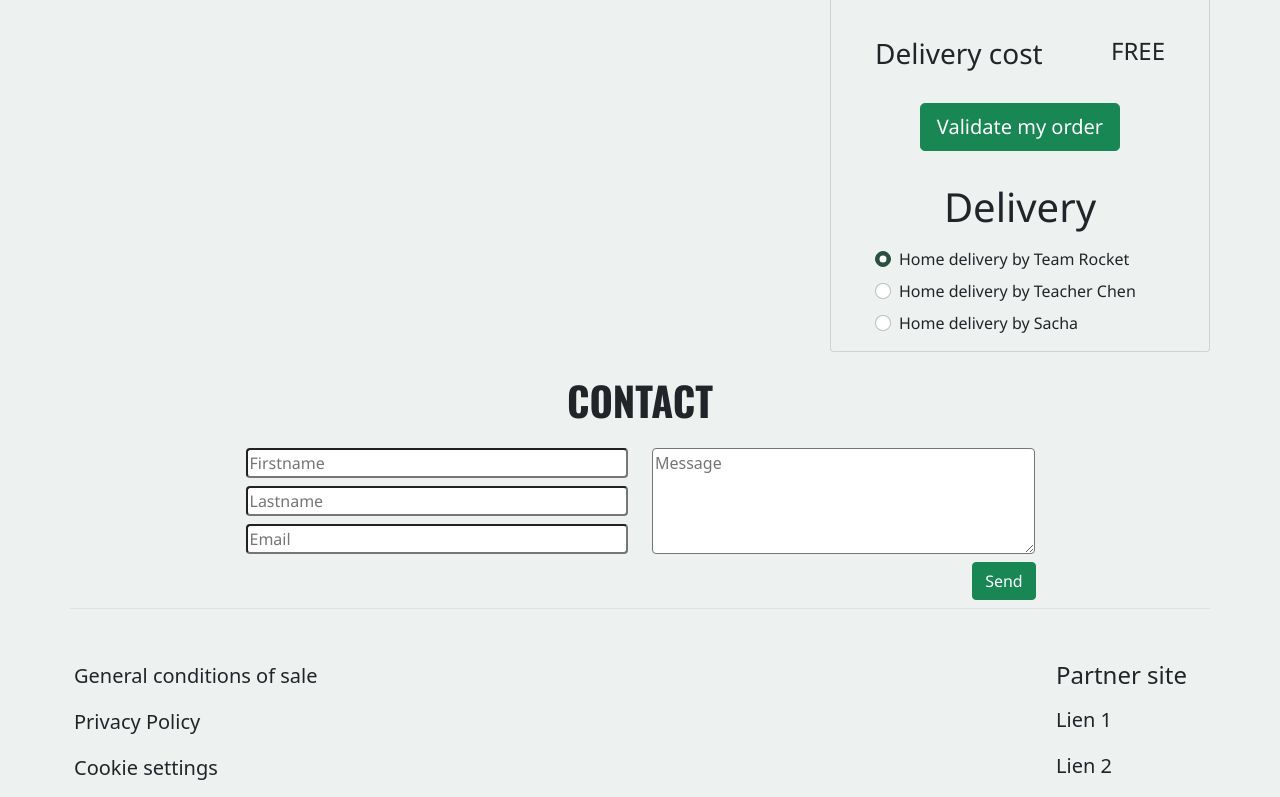
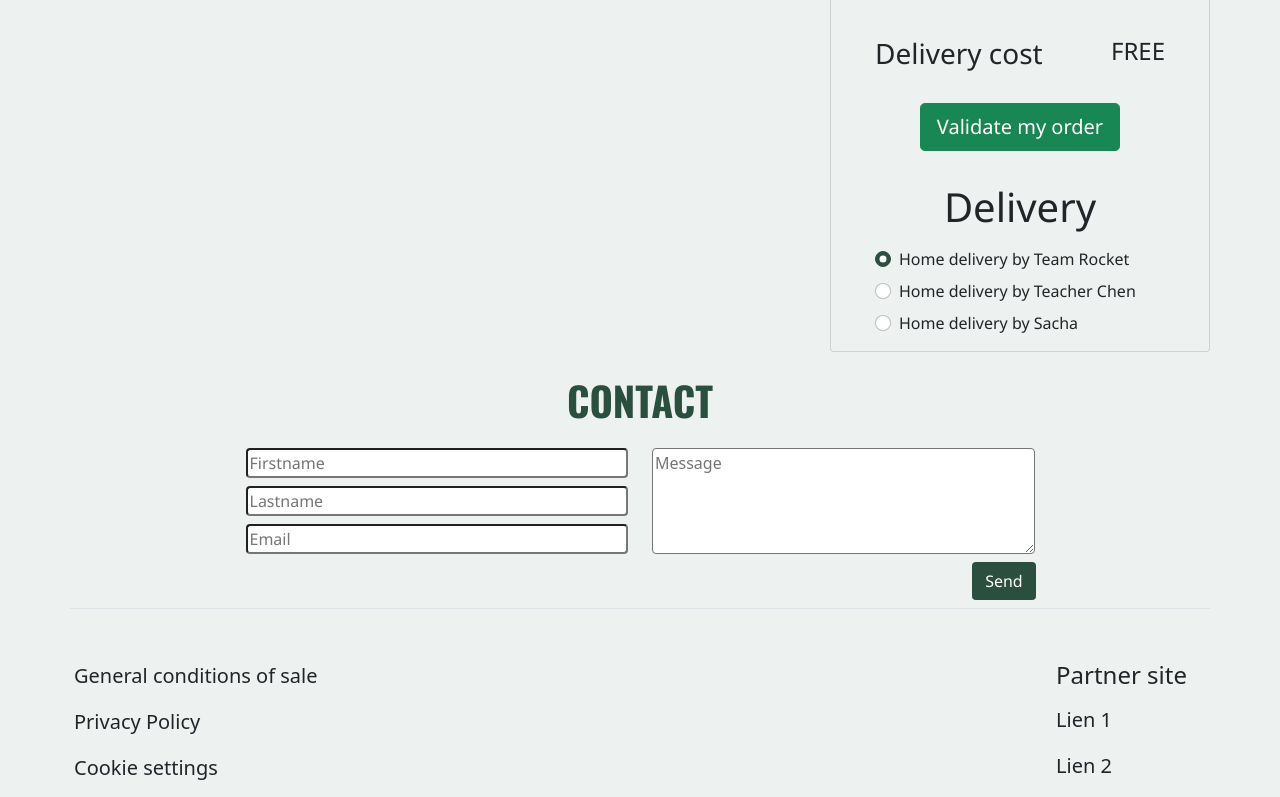
Before and after one commit to JoyMarkarian/PokeMall, a React (Vite) app in the folder frontend/: page /cart in a window 1280 px wide. Shown: the part 401-1198 px from the top of the page. Built offline with nearby package versions, Linux system fonts and the light colour scheme; a web font is replaced by a local one.

Commit message:
send button fix

```diff
--- a/frontend/src/App.css
+++ b/frontend/src/App.css
@@ -9,6 +9,12 @@
 
 .importantText {
   font-family: "Oswald", sans-serif;
+  color: #2A4F3F;
+}
+
+.formSendButton {
+  background-color: #2A4F3F;
+  color: white;
 }
 
 .textRegular {
--- a/frontend/src/components/Form.jsx
+++ b/frontend/src/components/Form.jsx
@@ -66,7 +66,7 @@ function Form() {
             <button
               type="submit"
               onClick={() => sendEmail}
-              className="btn btn-success mb-2 contactButton textRegular"
+              className="btn formSendButton mb-2 contactButton textRegular"
             >
               Send
             </button>
```
